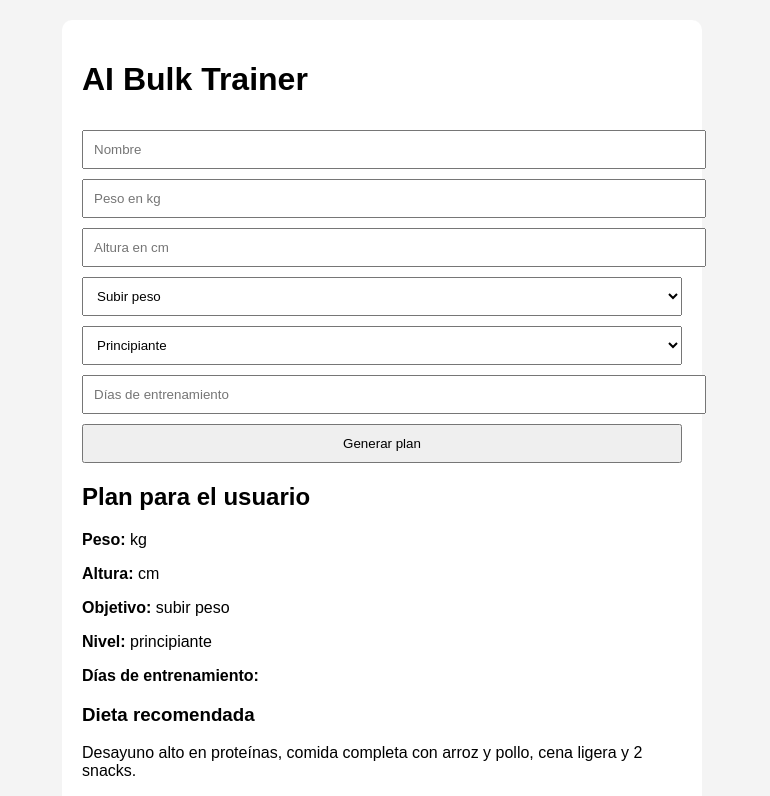
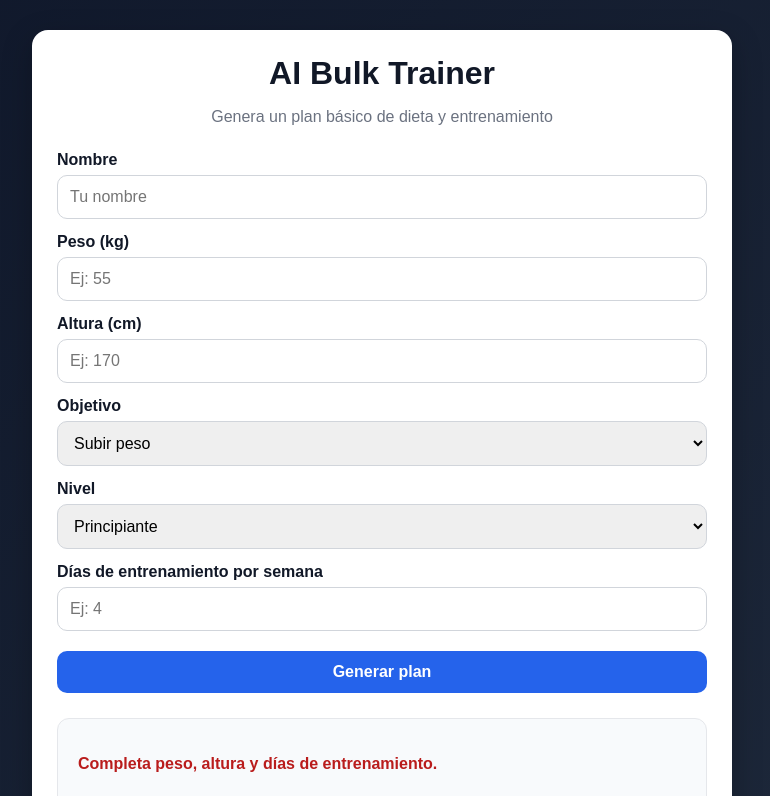
Before and after one commit to jdff989-lab/ProjecteFinalDG_, a plain HTML site: page index.html in a window 1280 px wide. Both pictures are taken after a click on the button "Generar plan". Shown: the top 796 px of the page, without its empty margins (258-1028 px from the left). Drawn offline with Linux system fonts and the light colour scheme.

Commit message:
Segona fase projecte, refinament

```diff
--- a/index.html
+++ b/index.html
@@ -9,27 +9,36 @@
 <body>
   <div class="container">
     <h1>AI Bulk Trainer</h1>
+    <p class="subtitle">Genera un plan básico de dieta y entrenamiento</p>
 
-    <input type="text" id="nombre" placeholder="Nombre">
-    <input type="number" id="peso" placeholder="Peso en kg">
-    <input type="number" id="altura" placeholder="Altura en cm">
+    <label for="nombre">Nombre</label>
+    <input type="text" id="nombre" placeholder="Tu nombre">
 
+    <label for="peso">Peso (kg)</label>
+    <input type="number" id="peso" placeholder="Ej: 55">
+
+    <label for="altura">Altura (cm)</label>
+    <input type="number" id="altura" placeholder="Ej: 170">
+
+    <label for="objetivo">Objetivo</label>
     <select id="objetivo">
       <option value="subir peso">Subir peso</option>
       <option value="bajar peso">Bajar peso</option>
       <option value="mantener">Mantener</option>
     </select>
 
+    <label for="nivel">Nivel</label>
     <select id="nivel">
       <option value="principiante">Principiante</option>
       <option value="intermedio">Intermedio</option>
     </select>
 
-    <input type="number" id="dias" placeholder="Días de entrenamiento">
+    <label for="dias">Días de entrenamiento por semana</label>
+    <input type="number" id="dias" placeholder="Ej: 4" min="1" max="7">
 
-    <button onclick="generarPlan()">Generar plan</button>
+    <button id="generarBtn">Generar plan</button>
 
-    <div id="resultado"></div>
+    <div id="resultado" class="resultado"></div>
   </div>
 
   <script src="script.js"></script>
--- a/script.js
+++ b/script.js
@@ -1,28 +1,68 @@
+const boton = document.getElementById("generarBtn");
+const resultado = document.getElementById("resultado");
+
+boton.addEventListener("click", generarPlan);
+
 function generarPlan() {
-  const nombre = document.getElementById("nombre").value;
+  const nombre = document.getElementById("nombre").value.trim();
   const peso = document.getElementById("peso").value;
   const altura = document.getElementById("altura").value;
   const objetivo = document.getElementById("objetivo").value;
   const nivel = document.getElementById("nivel").value;
   const dias = document.getElementById("dias").value;
 
-  const resultado = `
-    <h2>Plan para ${nombre || "el usuario"}</h2>
+  if (!peso || !altura || !dias) {
+    resultado.style.display = "block";
+    resultado.innerHTML = `<p class="error">Completa peso, altura y días de entrenamiento.</p>`;
+    return;
+  }
+
+  let dieta = "";
+  let rutina = "";
+  let consejos = "";
+
+  if (objetivo === "subir peso") {
+    dieta = "Desayuno fuerte, comida con arroz/pasta y proteína, cena completa y 2 snacks altos en calorías.";
+    consejos = "Aumenta calorías poco a poco, prioriza proteína y duerme al menos 7-8 horas.";
+  } else if (objetivo === "bajar peso") {
+    dieta = "Comidas con alto volumen y proteína magra, menos ultraprocesados y control de calorías.";
+    consejos = "Mantén déficit moderado, camina más y evita picar sin control.";
+  } else {
+    dieta = "Comidas equilibradas con buena cantidad de proteína, carbohidratos y grasas saludables.";
+    consejos = "Mantén constancia, controla tu progreso y ajusta según tus resultados.";
+  }
+
+  if (nivel === "principiante") {
+    rutina = `Rutina de ${dias} días con ejercicios básicos: sentadilla, press, remo, dominadas asistidas y cardio suave.`;
+  } else {
+    rutina = `Rutina de ${dias} días con división muscular, progresión de cargas y trabajo de fuerza + hipertrofia.`;
+  }
+
+  resultado.style.display = "block";
+  resultado.innerHTML = `
+    <h2>Plan personalizado ${nombre ? "para " + nombre : ""}</h2>
+
+    <div class="bloque">
       <p><strong>Peso:</strong> ${peso} kg</p>
       <p><strong>Altura:</strong> ${altura} cm</p>
       <p><strong>Objetivo:</strong> ${objetivo}</p>
       <p><strong>Nivel:</strong> ${nivel}</p>
       <p><strong>Días de entrenamiento:</strong> ${dias}</p>
+    </div>
 
+    <div class="bloque">
       <h3>Dieta recomendada</h3>
-    <p>Desayuno alto en proteínas, comida completa con arroz y pollo, cena ligera y 2 snacks.</p>
+      <p>${dieta}</p>
+    </div>
 
+    <div class="bloque">
       <h3>Rutina semanal</h3>
-    <p>Entrenamiento dividido en ${dias} días, con ejercicios básicos y progresivos.</p>
+      <p>${rutina}</p>
+    </div>
 
+    <div class="bloque">
       <h3>Consejos</h3>
-    <p>Duerme bien, sé constante y ajusta tus calorías según tu objetivo.</p>
+      <p>${consejos}</p>
+    </div>
   `;
-
-  document.getElementById("resultado").innerHTML = resultado;
 }
--- a/style.css
+++ b/style.css
@@ -1,28 +1,90 @@
+* {
+  box-sizing: border-box;
+}
+
 body {
+  margin: 0;
   font-family: Arial, sans-serif;
-  background: #f4f4f4;
-  margin: 0;
-  padding: 20px;
+  background: linear-gradient(135deg, #0f172a, #1e293b);
+  color: #111827;
+  padding: 30px 15px;
 }
 
 .container {
-  max-width: 600px;
-  background: white;
-  margin: auto;
-  padding: 20px;
-  border-radius: 10px;
+  max-width: 700px;
+  margin: 0 auto;
+  background: #ffffff;
+  padding: 25px;
+  border-radius: 16px;
+  box-shadow: 0 10px 30px rgba(0,0,0,0.25);
 }
 
-input, select, button {
+h1 {
+  margin-top: 0;
+  margin-bottom: 8px;
+  text-align: center;
+}
+
+.subtitle {
+  text-align: center;
+  color: #6b7280;
+  margin-bottom: 25px;
+}
+
+label {
+  display: block;
+  margin-top: 14px;
+  margin-bottom: 6px;
+  font-weight: bold;
+}
+
+input,
+select,
+button {
   width: 100%;
-  margin-top: 10px;
-  padding: 10px;
+  padding: 12px;
+  border-radius: 10px;
+  border: 1px solid #d1d5db;
+  font-size: 16px;
 }
 
 button {
+  margin-top: 20px;
+  background: #2563eb;
+  color: white;
+  border: none;
+  font-weight: bold;
   cursor: pointer;
+  transition: 0.2s ease;
 }
 
-#resultado {
-  margin-top: 20px;
+button:hover {
+  background: #1d4ed8;
 }
+
+.resultado {
+  margin-top: 25px;
+  padding: 20px;
+  border-radius: 12px;
+  background: #f8fafc;
+  border: 1px solid #e5e7eb;
+  display: none;
+}
+
+.resultado h2,
+.resultado h3 {
+  margin-top: 0;
+}
+
+.bloque {
+  margin-top: 18px;
+  padding: 15px;
+  background: white;
+  border-radius: 10px;
+  border-left: 5px solid #2563eb;
+}
+
+.error {
+  color: #b91c1c;
+  font-weight: bold;
+}
```
Lines whose indentation alone changed are shown as unchanged.
